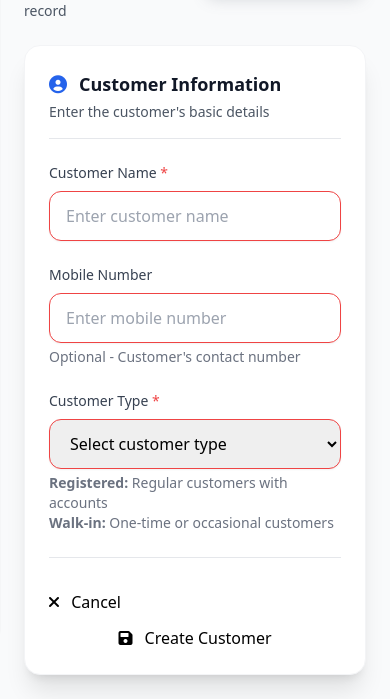
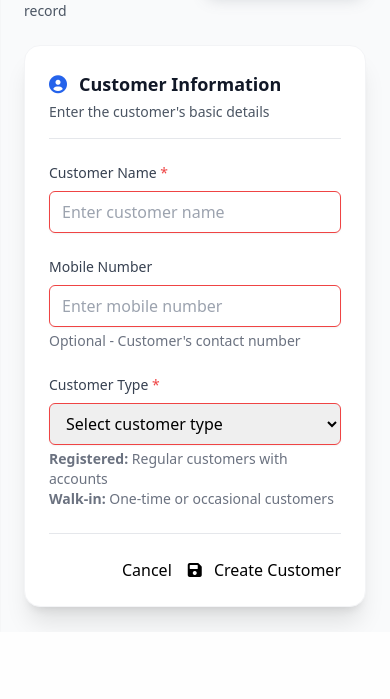
Before and after one commit to w38g0ru/tech-fix-center, a CodeIgniter 4 app: the page made by app/Views/dashboard/users/create.php in a window 390 px wide. Shown: the part 212-911 px from the top of the page. After the commit the page ends 840 px from the top, so only its background shows below. Run offline with PHP 8.4 and a stand-in for CodeIgniter, Linux system fonts and the light colour scheme; the template is opened without the code that fills it, so the values that code supplies are empty; some libraries are stand-ins or nearby versions.

Commit message:
Enhance job creation form with auto customer detection and validation
- Add auto customer detection functionality in job creation
- Implement real-time customer search by name and mobile
- Make mobile number field mandatory with proper validation
- Add beautiful form validation with error display
- Enhance UI/UX with compact design and beautiful action buttons
- Add AJAX endpoint for customer search
- Update customer creation logic for walk-in customers
- Improve form styling and user experience

```diff
--- a/app/Controllers/Jobs.php
+++ b/app/Controllers/Jobs.php
@@ -102,7 +102,7 @@ class Jobs extends BaseController
         // Prepare job data for model validation
         $jobData = [
             'user_id' => $userId,
-            'walk_in_customer_name' => ucfirst(strtolower($walkInCustomerName)),
+            'walk_in_customer_name' => ucwords(strtolower($walkInCustomerName)),
             'walk_in_customer_mobile' => $walkInCustomerMobile,
             'device_name' => strtoupper(strtolower($this->request->getPost('device_name'))),
             'serial_number' => $this->request->getPost('serial_number'),
--- a/app/Views/dashboard/users/create.php
+++ b/app/Views/dashboard/users/create.php
@@ -14,29 +14,29 @@
     </a>
 </div>
 
-<!-- Error Messages -->
+<!-- Alert Messages -->
 <?php if (session()->getFlashdata('error')): ?>
-    <div class="bg-red-50 border border-red-200 rounded-xl p-4 mb-6">
+    <div class="bg-red-50 border border-red-200 text-red-700 px-4 py-3 rounded mb-6">
         <div class="flex">
             <div class="flex-shrink-0">
-                <i class="fas fa-exclamation-circle text-red-400"></i>
+                <i class="fas fa-exclamation-circle"></i>
             </div>
             <div class="ml-3">
-                <p class="text-sm text-red-800"><?= session()->getFlashdata('error') ?></p>
+                <p class="text-sm"><?= session()->getFlashdata('error') ?></p>
             </div>
         </div>
     </div>
 <?php endif; ?>
 
 <?php if (session()->getFlashdata('errors')): ?>
-    <div class="bg-red-50 border border-red-200 rounded-xl p-4 mb-6">
+    <div class="bg-red-50 border border-red-200 text-red-700 px-4 py-3 rounded mb-6">
         <div class="flex">
             <div class="flex-shrink-0">
-                <i class="fas fa-exclamation-circle text-red-400"></i>
+                <i class="fas fa-exclamation-circle"></i>
             </div>
             <div class="ml-3">
-                <h3 class="text-sm font-medium text-red-800">Please fix the following errors:</h3>
-                <div class="mt-2 text-sm text-red-700">
+                <h3 class="text-sm font-medium">Please fix the following errors:</h3>
+                <div class="mt-2 text-sm">
                     <ul class="list-disc pl-5 space-y-1">
                         <?php foreach (session()->getFlashdata('errors') as $error): ?>
                             <li><?= esc($error) ?></li>
@@ -74,7 +74,7 @@
                            value="<?= old('name') ?>"
                            required
                            placeholder="Enter customer name"
-                           class="w-full px-4 py-3 border border-gray-300 rounded-xl shadow-sm focus:outline-none focus:ring-2 focus:ring-blue-500 focus:border-blue-500 transition-all duration-200 <?= session('errors.name') ? 'border-red-500' : '' ?>">
+                           class="w-full px-3 py-2 border border-gray-300 rounded-md shadow-sm focus:outline-none focus:ring-primary-500 focus:border-primary-500 <?= session('errors.name') ? 'border-red-500' : '' ?>">
                     <?php if (session('errors.name')): ?>
                         <p class="mt-1 text-sm text-red-600"><?= session('errors.name') ?></p>
                     <?php endif; ?>
@@ -90,7 +90,7 @@
                            name="mobile_number"
                            value="<?= old('mobile_number') ?>"
                            placeholder="Enter mobile number"
-                           class="w-full px-4 py-3 border border-gray-300 rounded-xl shadow-sm focus:outline-none focus:ring-2 focus:ring-blue-500 focus:border-blue-500 transition-all duration-200 <?= session('errors.mobile_number') ? 'border-red-500' : '' ?>">
+                           class="w-full px-3 py-2 border border-gray-300 rounded-md shadow-sm focus:outline-none focus:ring-primary-500 focus:border-primary-500 <?= session('errors.mobile_number') ? 'border-red-500' : '' ?>">
                     <?php if (session('errors.mobile_number')): ?>
                         <p class="mt-1 text-sm text-red-600"><?= session('errors.mobile_number') ?></p>
                     <?php endif; ?>
@@ -105,7 +105,7 @@
                 <select id="user_type"
                         name="user_type"
                         required
-                        class="w-full px-4 py-3 border border-gray-300 rounded-xl shadow-sm focus:outline-none focus:ring-2 focus:ring-blue-500 focus:border-blue-500 transition-all duration-200 <?= session('errors.user_type') ? 'border-red-500' : '' ?>">
+                        class="w-full px-3 py-2 border border-gray-300 rounded-md shadow-sm focus:outline-none focus:ring-primary-500 focus:border-primary-500 <?= session('errors.user_type') ? 'border-red-500' : '' ?>">
                     <option value="">Select customer type</option>
                     <option value="Registered" <?= old('user_type') === 'Registered' ? 'selected' : '' ?>>Registered</option>
                     <option value="Walk-in" <?= old('user_type') === 'Walk-in' ? 'selected' : '' ?>>Walk-in</option>
@@ -120,12 +120,11 @@
             </div>
 
             <!-- Form Actions -->
-            <div class="flex flex-col sm:flex-row items-center justify-end space-y-3 sm:space-y-0 sm:space-x-4 pt-8 border-t border-gray-200">
-                <a href="<?= base_url('dashboard/users') ?>" class="btn btn-outline w-full sm:w-auto">
-                    <i class="fas fa-times mr-2"></i>
+            <div class="flex items-center justify-end space-x-4 pt-6 border-t border-gray-200">
+                <a href="<?= base_url('dashboard/users') ?>" class="btn btn-outline">
                     Cancel
                 </a>
-                <button type="submit" class="btn btn-primary w-full sm:w-auto">
+                <button type="submit" class="btn btn-primary">
                     <i class="fas fa-save mr-2"></i>
                     Create Customer
                 </button>
```
